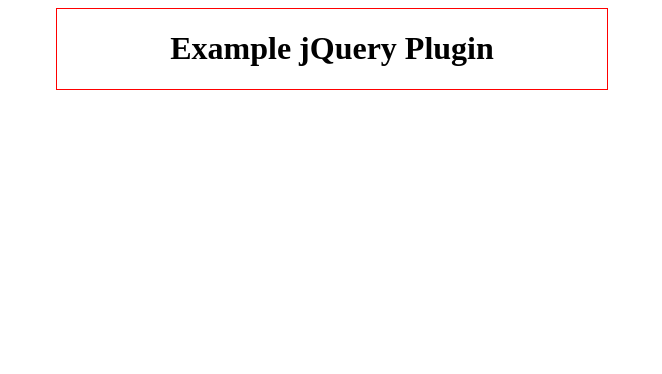
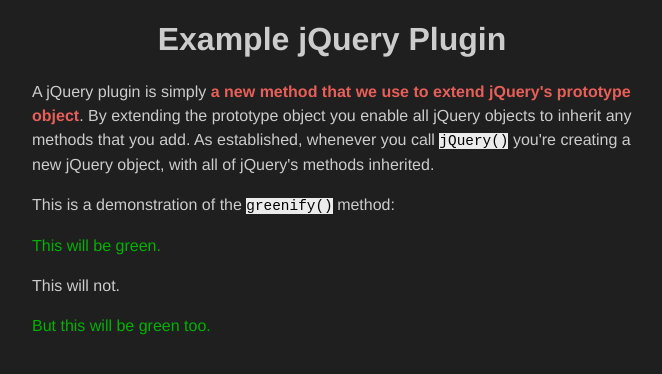
Before and after one commit to coldhawaiian/fun-with-jquery-plugins, a plain HTML site: page index.html in a window 1280 px wide. Shown: the whole page, without its empty margins (308-970 px from the left). Drawn offline with nearby package versions, Linux system fonts and the light colour scheme.

Commit message:
Add initial jQuery plugin

```diff
--- a/index.html
+++ b/index.html
@@ -4,18 +4,66 @@
 	<title>Example jQuery Plugin</title>
 
 	<style>
+		body {
+			background-color: #1f1f1f;
+			font-family: proxima-nova, Helvetica, Arial, sans-serif;
+		}
 		#container {
-			border: thin solid red;
+			/* border: thin dashed red; */
+			color: #ccc;
 			margin: auto;
+			padding-left: 1.5em;
+			padding-right: 1.5em;
+			width: 600px;
+		}
+		#header {
 			text-align: center;
-			width: 550px;
+		}
+		p {
+			line-height: 1.5em;
+		}
+		code {
+			background-color: rgb(235, 235, 235);
+			color: black;
+			font-family: monospace,serif;
+			font-size: 0.9em;
+		}
+		strong {
+			color: rgb(231, 95, 88);
 		}
 	</style>
 
+	<!--
+	Using `async="true"` allows the DOMContentLoaded event to fire before this
+	file is finished downloading:
+	<script src="http://code.jquery.com/jquery-1.11.0.min.js" async="true"></script>
+	-->
 </head>
 <body>
 	<div id="container">
-		<h1>Example jQuery Plugin</h1>
+		<h1 id="header">Example jQuery Plugin</h1>
+		<p>
+			A jQuery plugin is simply
+			<strong>a new method that we use to extend jQuery's prototype object</strong>.
+			By extending the prototype object you enable all jQuery objects
+			to inherit any methods that you add. As established, whenever you call
+			<code>jQuery()</code> you're creating a new jQuery object, with all of
+			jQuery's methods inherited.
+		</p>
+		<p>This is a demonstration of the <code>greenify()</code> method:</p>
+		<p class="greenify">This will be green.</p>
+		<p>This will not.</p>
+		<p class="greenify">But this will be green too.</p>
 	</div>
+
+	<!-- Even when placed at the end here, this still blocks DOMContentLoaded event -->
+	<script src="//code.jquery.com/jquery-1.11.0.min.js"></script>
+	<script src="plugin-of-glory.js"></script>
+	<script>
+		jQuery.noConflict();
+		jQuery(function ($) {
+			$('.greenify').greenify();
+		});
+	</script>
 </body>
 </html>
--- /dev/null
+++ b/plugin-of-glory.js
@@ -0,0 +1,18 @@
+(function ($) {'use strict';
+  // The `jQuery.fn` property is really just an alias for `jQuery.prototype`.
+  // See https://github.com/jquery/jquery/blob/1.11.0/src/core.js#L36.
+
+  // Define `greenify()`,
+  // http://learn.jquery.com/plugins/basic-plugin-creation/#basic-plugin-authoring
+  $.prototype.greenify = function () {
+    this.css('color', 'rgb(0, 179, 0)');
+
+    // To enable method chaning for this method, return the jQuery object:
+    return this;
+  };
+
+  $.monetize = function () {
+    alert('SHOW ME THE $$$!');
+  };
+
+})(window.jQuery);
```
